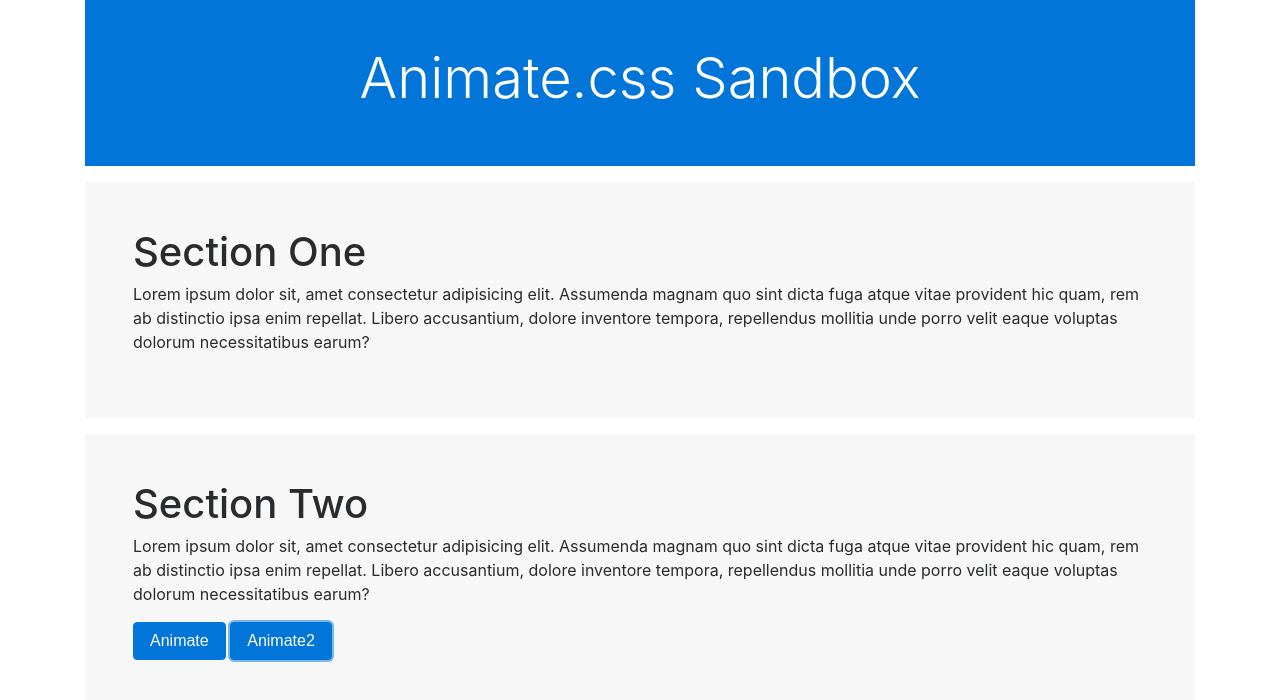
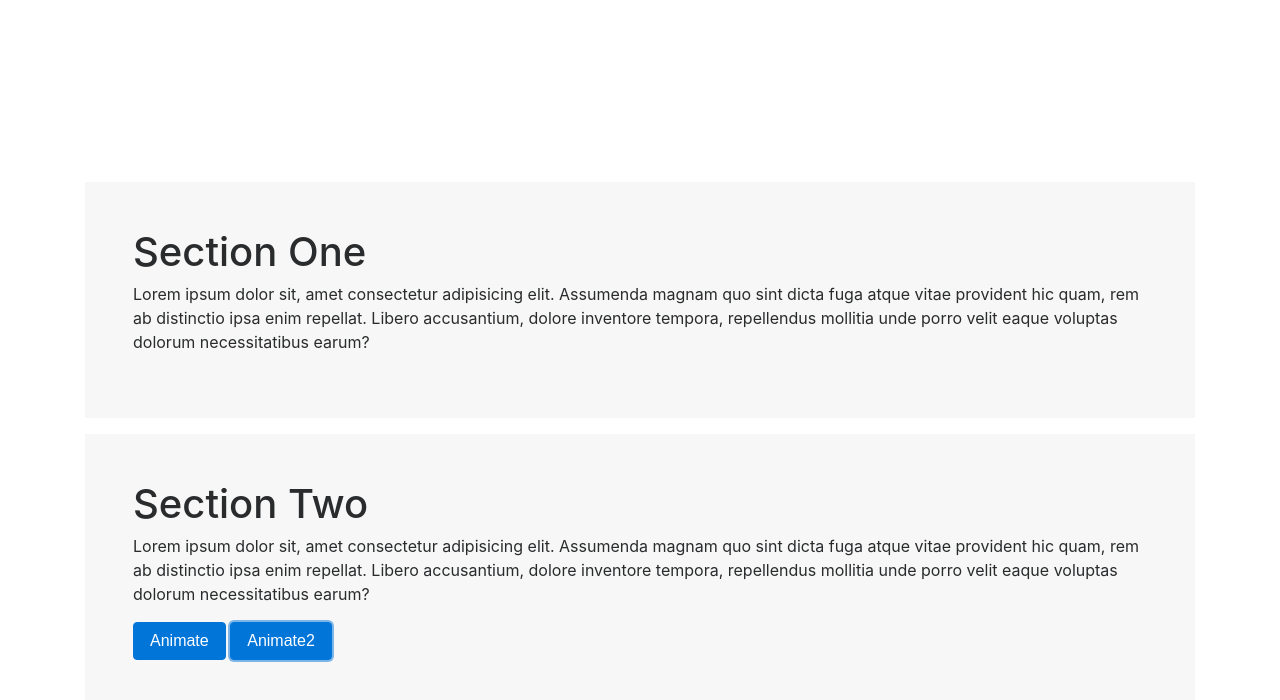
Before and after one commit to WebDevTuts/get_started_with_animate_css, a plain HTML site: page index.html in a window 1280 px wide. Both pictures are taken after a click on the button "Animate2". Drawn offline with nearby package versions, Linux system fonts and the light colour scheme.

Commit message:
Add header animation when second button is clicked

```diff
--- a/index.html
+++ b/index.html
@@ -48,6 +48,12 @@
         return false;
       });
 
+      $('#animateBtn2').click(function() {
+        animate('header', 'slideOutUp');
+
+        return false;
+      });
+
       // Animate
       function animate(element, animation) {
         $(element).addClass('animated ' + animation);
```
